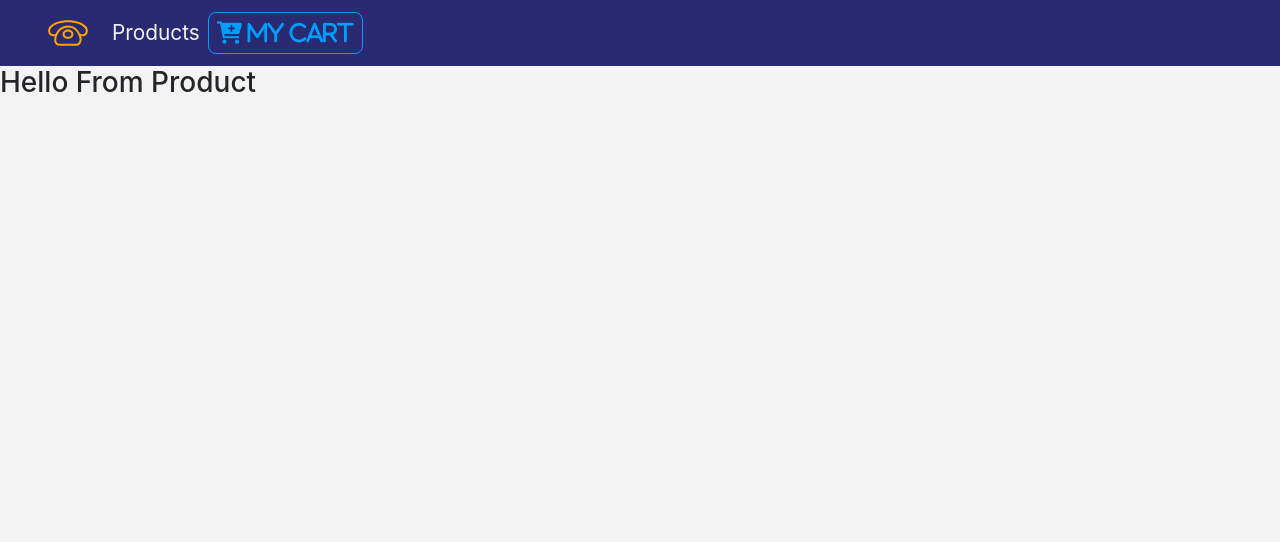
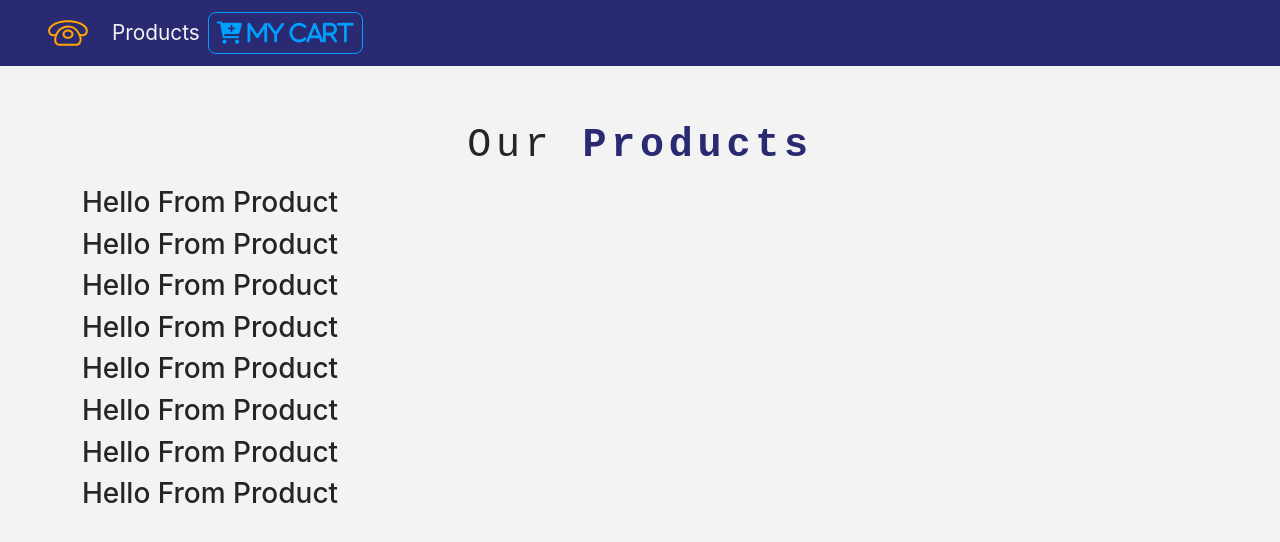
Before and after one commit to sigvant/cellphone-shop, a React (Create React App) app: page / in a window 1280 px wide. Shown: the top 542 px of the page. Built offline with nearby package versions, Linux system fonts and the light colour scheme.

Commit message:
after finishing the productList component, going to the product and other comps

```diff
--- /dev/null
+++ b/src/Context.js
@@ -0,0 +1,37 @@
+import React, { Component } from 'react'
+import { storeProducts, detailProduct } from './data';
+
+const ProductContext = React.createContext();
+//Provider
+//Consumer
+
+class ProductProvider extends Component {
+    state = {
+        products:storeProducts,
+        detailProduct:detailProduct
+    }
+
+    handleDetail = () => {
+        console.log('hello from detail')
+    }
+
+    addToCart = () => {
+        console.log('hello from add to cart')
+    }
+
+    render() {
+        return (
+            // value here can be anything, like an object... like OUR object (data.js)
+            <ProductContext.Provider value={
+                { ...this.state, handleDetail:this.handleDetail, addToCart:this.addToCart }
+            }>
+                {/* we are passing the info from data.js plus some methods that will be handy later to be consumed */}
+                {this.props.children}
+            </ProductContext.Provider>
+        )
+    }
+}
+
+const ProductConsumer = ProductContext.Consumer;
+
+export { ProductProvider, ProductConsumer}
--- a/src/components/ProductList.js
+++ b/src/components/ProductList.js
@@ -1,11 +1,31 @@
-import React from 'react'
+import React, { useState } from 'react'
 import Product from './Product'
+import Title from './Title'
+import {ProductConsumer} from '../Context'
 
 function ProductList() {
+
     return (
-        <div>
-            <Product/>
-        </div>
+        <React.Fragment>
+            <div className="py-5">
+                <div className="container">
+                    <Title name='our' title='products'/>
+                    <div className="row">
+                        <ProductConsumer>
+                            {
+                                (value) => {
+                                    return value.products.map(product => (
+                                        // implicit return is nice
+                                        <Product key={product.id} product={product}/>
+                                    ))
+                                }
+                            }
+                        </ProductConsumer>
+                    </div>
+                </div>
+            </div>
+        </React.Fragment>
+        // <Product/>
     )
 }
 
--- /dev/null
+++ b/src/components/Title.js
@@ -0,0 +1,15 @@
+import React from 'react'
+
+function Title({name, title}) {
+    return (
+        <div className="row">
+            <div className="col-10 mx-auto my-2 text-center text-title">
+                <h1 className="text-capitalize font-weight-bold">
+                    {name} <strong className='text-blue'>{title}</strong>
+                </h1>
+            </div>
+        </div>
+    )
+}
+
+export default Title
--- a/src/index.js
+++ b/src/index.js
@@ -4,11 +4,15 @@
 import App from './App';
 import reportWebVitals from './reportWebVitals';
 import { BrowserRouter as Router } from 'react-router-dom';
+// so here we will add the context provider because it is the top level of the application
+import {ProductProvider} from './Context'
 
 ReactDOM.render(
-  <Router>
-    <App />
-  </Router>,
+  <ProductProvider>
+    <Router>
+      <App />
+    </Router>
+  </ProductProvider>,
   document.getElementById('root')
 );
 
```
